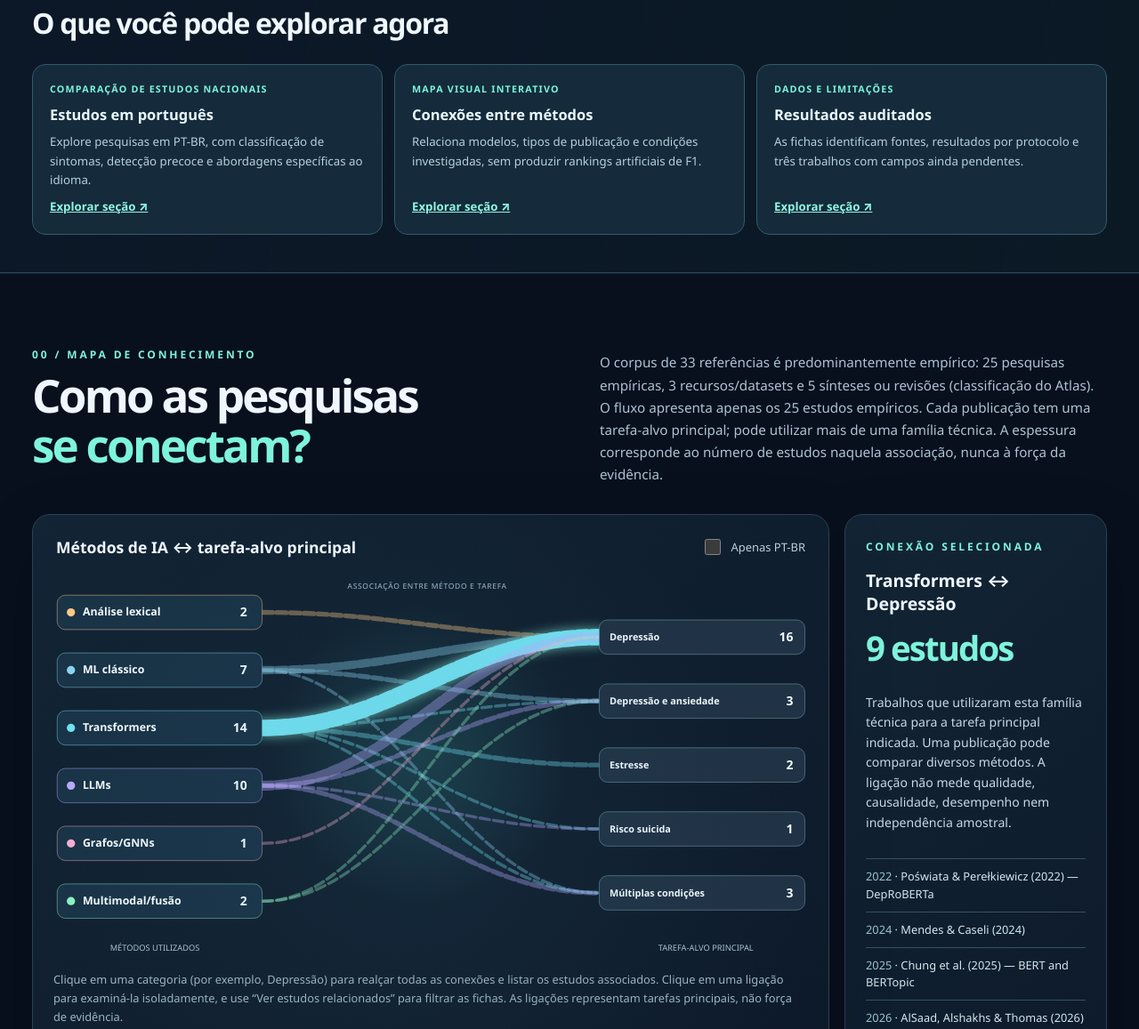
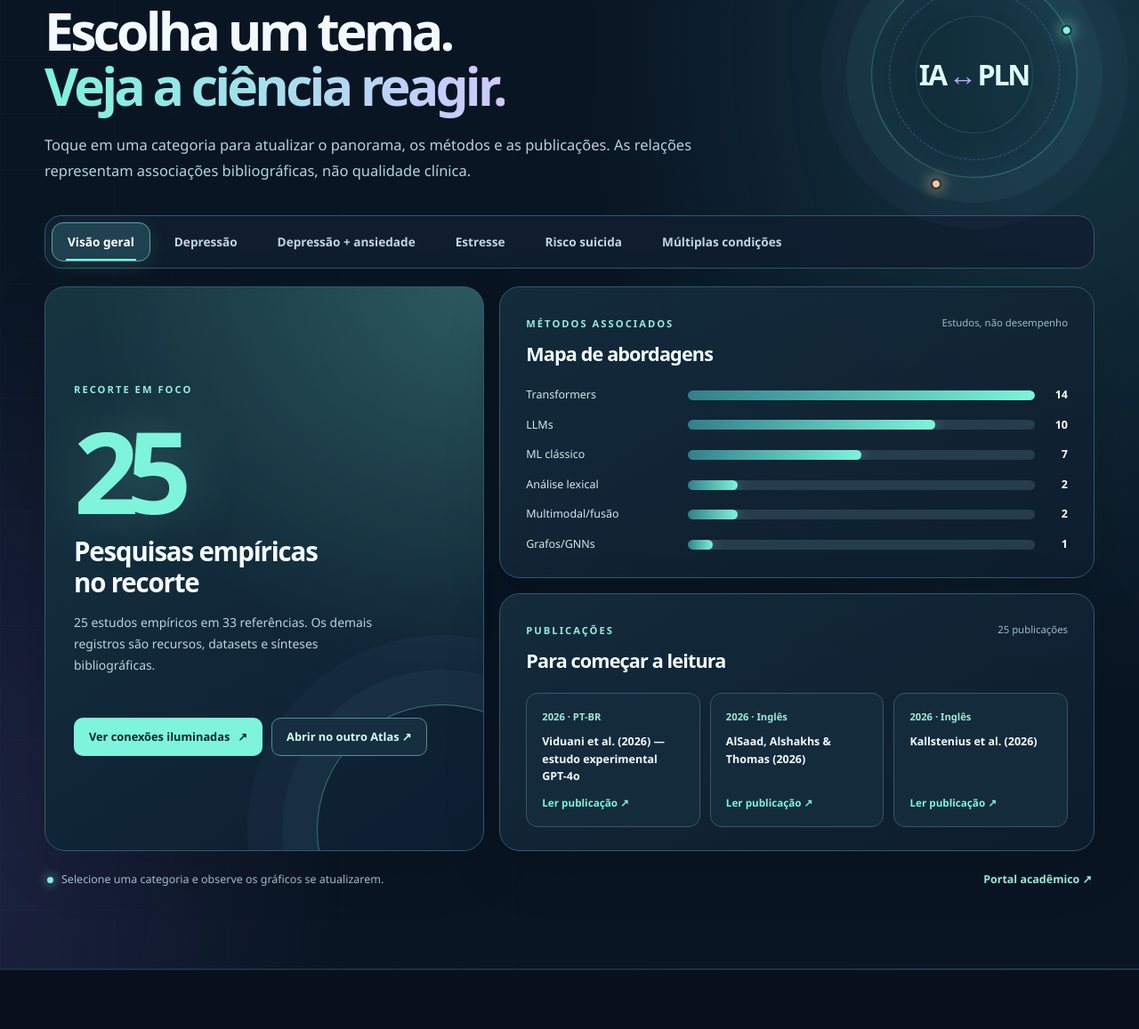
Before and after one commit to fernandomarquesaluno-svg/lia-fernando, a plain HTML site: page atividades/atlas/index.html in a window 1280 px wide. Shown: the part 989-2146 px from the top of the page at 89% size. Drawn offline with Linux system fonts and the light colour scheme.

Commit message:
Unificar experiência visual interativa do portal e do Atlas

```diff
--- /dev/null
+++ b/assets/discovery.css
@@ -0,0 +1,72 @@
+/* Identidade compartilhada: portal de IA + Atlas de evidências. */
+.evo-ready .verified-preview{display:none}
+.evo-explorer{--evo-accent:#7df4db;position:relative;isolation:isolate;padding:clamp(58px,7vw,105px) 0;color:#effbff;background:radial-gradient(ellipse 52% 75% at 93% 15%,#286a7663,transparent 80%),radial-gradient(ellipse 42% 70% at -4% 89%,#433c7959,transparent 80%),#091523;border-top:1px solid #43838a55;border-bottom:1px solid #43838a55;overflow:hidden;font-family:'DM Sans','Segoe UI',system-ui,sans-serif}
+.evo-explorer:before{content:"";position:absolute;inset:0;z-index:-1;opacity:.34;background-image:linear-gradient(#b7f6ff0c 1px,transparent 1px),linear-gradient(90deg,#b7f6ff0c 1px,transparent 1px);background-size:64px 64px;mask-image:linear-gradient(90deg,#000,transparent 75%);pointer-events:none}
+.evo-explorer:after{content:"";position:absolute;left:0;right:0;top:0;height:2px;background:linear-gradient(90deg,transparent,var(--evo-accent),#ac9aff,transparent);transition:background .5s}
+.evo-inner{width:min(1180px,calc(100% - 48px));margin:0 auto}
+.evo-heading{position:relative;display:grid;grid-template-columns:minmax(0,1fr) 270px;gap:25px;align-items:center;margin-bottom:35px}
+.evo-heading h2{font:700 clamp(2.4rem,4.6vw,4.8rem)/1.06 'Space Grotesk','DM Sans',system-ui,sans-serif;letter-spacing:-.065em;margin:16px 0 20px;max-width:850px;color:#f3faff}
+.evo-heading h2 em{font-style:normal;background:linear-gradient(95deg,#7df4db,#d1c8ff);color:transparent;-webkit-background-clip:text;background-clip:text}
+.evo-heading p{font-size:clamp(.9rem,1.5vw,1.03rem);line-height:1.8;max-width:740px;margin:0;color:#b6d2df}
+.evo-kicker,.evo-label{color:#93ecdc;font-size:.7rem;font-weight:900;letter-spacing:.18em;text-transform:uppercase}
+.evo-kicker{display:inline-flex;align-items:center;gap:12px}
+.evo-pulse{width:10px;height:10px;border-radius:50%;background:#8cffe1;box-shadow:0 0 0 5px #79f6db1d,0 0 22px #8effeb;animation:evoPulse 2.7s ease-in-out infinite}
+.evo-orbit{height:232px;width:232px;border-radius:50%;margin:0 auto;border:1px solid #7affdc5e;position:relative;display:grid;place-items:center;box-shadow:0 0 0 28px #7affdc0b,0 0 0 57px #a7a0ff08,inset 0 0 55px #5db0d21e;animation:evoOrbit 28s linear infinite}
+.evo-orbit:before,.evo-orbit:after{content:"";position:absolute;border-radius:50%;inset:19px;border:1px dashed #a39cff5e;transform:rotate(-26deg)}
+.evo-orbit:after{inset:49px;border-style:solid;border-color:#6ee4d735}
+.evo-orbit i{position:absolute;width:12px;height:12px;background:#82f7e2;border:2px solid #11283b;box-shadow:0 0 16px #82f7e2;border-radius:50%;top:-6px;left:calc(50% - 6px)}
+.evo-orbit i:nth-child(2){top:calc(50% - 6px);left:-6px;background:#b3a7ff;box-shadow:0 0 16px #b3a7ff}
+.evo-orbit i:nth-child(3){top:auto;bottom:17px;left:auto;right:17px;background:#ffcb91;box-shadow:0 0 16px #ffcb91}
+.evo-orbit b{font:800 2rem 'Space Grotesk',system-ui,sans-serif;letter-spacing:-.07em;color:#ddfdf7;animation:evoCounterOrbit 28s linear infinite}
+.evo-orbit b span{color:#b6aaff;margin:0 3px}
+.evo-tabs{display:flex;gap:9px;flex-wrap:wrap;padding:7px;margin:0 0 20px;background:#101f30e6;border:1px solid #35576a;border-radius:19px}
+.evo-topic{appearance:none;position:relative;overflow:hidden;background:transparent;border:1px solid transparent;border-radius:13px;padding:12px 17px;color:#bfd6e3;font-size:.85rem;font-weight:800;line-height:1.3;white-space:normal;transition:background .26s,border-color .26s,transform .26s,color .26s,box-shadow .26s;cursor:pointer}
+.evo-topic:before{content:"";position:absolute;inset:auto 15px 0 15px;height:2px;background:var(--topic);transform:scaleX(0);transition:transform .28s}
+.evo-topic:hover{color:white;background:#254356;transform:translateY(-2px)}
+.evo-topic.is-active{color:white;background:color-mix(in srgb,var(--topic) 15%,#102236);border-color:color-mix(in srgb,var(--topic) 58%,#263c4e);box-shadow:0 6px 25px color-mix(in srgb,var(--topic) 11%,transparent)}
+.evo-topic.is-active:before{transform:scaleX(1)}
+.evo-topic:focus-visible,.evo-action:focus-visible,.evo-study:focus-visible{outline:3px solid #ffd391;outline-offset:3px}
+.evo-workspace{display:grid;grid-template-columns:minmax(240px,.85fr) minmax(0,1.15fr);grid-template-areas:'focus analysis' 'focus publications';gap:17px;align-items:stretch}
+.evo-feature,.evo-analysis,.evo-publications{border:1px solid #315b6b;border-radius:23px;background:linear-gradient(150deg,#152e3eea,#0e1d2deb);box-shadow:0 18px 65px #00000021;position:relative;overflow:hidden}
+.evo-feature{grid-area:focus;min-height:435px;padding:32px;display:flex;flex-direction:column;justify-content:center;background:radial-gradient(circle at 100% 0%,color-mix(in srgb,var(--evo-accent) 23%,transparent),transparent 55%),linear-gradient(147deg,#173441,#0c1d30)}
+.evo-feature:after{content:"";position:absolute;right:-95px;bottom:-118px;width:280px;height:280px;border:1px solid color-mix(in srgb,var(--evo-accent) 40%,transparent);border-radius:50%;box-shadow:0 0 0 39px #80f1dd0a,0 0 0 78px #a29bff09;pointer-events:none}
+.evo-big{font:800 clamp(5rem,10vw,9rem)/1 'Space Grotesk',system-ui,sans-serif;letter-spacing:-.11em;color:var(--evo-accent);margin:18px 0 3px;transition:color .4s;text-shadow:0 0 65px color-mix(in srgb,var(--evo-accent) 27%,transparent);font-variant-numeric:tabular-nums}
+.evo-feature h3{font:700 clamp(1.45rem,2.3vw,2.2rem)/1.2 'Space Grotesk',system-ui,sans-serif;letter-spacing:-.04em;color:#f5fcff;margin:7px 0 14px;max-width:310px}
+.evo-feature p{font-size:.87rem;color:#bcd4df;line-height:1.72;max-width:360px;min-height:91px;margin:0}
+.evo-actions{display:flex;gap:10px;flex-wrap:wrap;margin-top:28px;z-index:1;position:relative}
+.evo-action{display:inline-flex;align-items:center;gap:9px;justify-content:center;min-height:43px;padding:10px 16px;border-radius:10px;background:var(--evo-accent);color:#06272b!important;font-weight:900;font-size:.8rem;text-decoration:none!important;border:1px solid transparent;transition:transform .2s,filter .2s,background .3s}
+.evo-action:hover{transform:translateY(-3px);filter:brightness(1.12)}
+.evo-action.evo-alt{background:#152f40;color:#d2fff3!important;border-color:#558e92}
+.evo-analysis{grid-area:analysis;padding:26px 29px}
+.evo-publications{grid-area:publications;padding:26px 29px}
+.evo-analysis-head{display:flex;align-items:start;justify-content:space-between;gap:15px;margin-bottom:22px}
+.evo-analysis-head h3{color:#f2fcff;font:700 1.35rem 'Space Grotesk',system-ui,sans-serif;letter-spacing:-.04em;margin:8px 0 0}
+.evo-annotation{font-size:.71rem;color:#9cbacb;text-align:right;margin-top:5px}
+.evo-bars{display:grid;gap:13px}
+.evo-bar-row{display:grid;grid-template-columns:minmax(115px,170px) 1fr 25px;gap:12px;align-items:center;font-size:.78rem;color:#d4e8ee;animation:evoSlideIn .53s cubic-bezier(.2,1,.3,1) both;animation-delay:var(--delay,0ms)}
+.evo-bar-row>span{overflow-wrap:anywhere}
+.evo-bar-track{height:11px;border-radius:9px;background:#263d4e;overflow:hidden}
+.evo-bar-track i{display:block;background:linear-gradient(90deg,#327f8a,var(--evo-accent));box-shadow:0 0 15px color-mix(in srgb,var(--evo-accent) 34%,transparent);height:100%;width:var(--bar-width);border-radius:inherit;animation:evoBarGrow .85s cubic-bezier(.2,1,.3,1) both;animation-delay:var(--delay,0ms)}
+.evo-bar-row b{font-variant-numeric:tabular-nums;text-align:right;color:#fff}
+.evo-cards{display:grid;grid-template-columns:repeat(3,minmax(0,1fr));gap:11px}
+.evo-study{display:flex;flex-direction:column;gap:9px;padding:17px;border:1px solid #375769;background:#142b3b;border-radius:13px;text-decoration:none!important;min-height:151px;animation:evoSlideIn .53s cubic-bezier(.2,1,.3,1) both;animation-delay:var(--delay,0ms);transition:transform .22s,border-color .22s,background .22s}
+.evo-study:hover{transform:translateY(-5px);background:#1b3a49;border-color:var(--evo-accent)}
+.evo-study span{font-size:.7rem;font-weight:800;color:#9de9dd}
+.evo-study strong{font-size:.78rem;line-height:1.55;color:#f2fbff;flex:1;overflow-wrap:anywhere}
+.evo-study small{color:var(--evo-accent);font-size:.73rem;font-weight:900}
+.evo-empty{margin:10px 0;color:#bdcedb}
+.evo-bottom{display:flex;justify-content:space-between;align-items:center;gap:18px;flex-wrap:wrap;padding:22px 3px 0;font-size:.78rem;color:#a8c3d1}
+.evo-bottom span{display:inline-flex;gap:9px;align-items:center}
+.evo-bottom i{display:inline-block;width:7px;height:7px;border-radius:50%;background:#8bf3dd;box-shadow:0 0 12px #8bf3dd}
+.evo-bottom a{color:#9df3e1!important;font-weight:800;text-decoration:none!important}
+.evo-changing .evo-feature h3,.evo-changing .evo-feature p,.evo-changing .evo-big{animation:evoTextIn .46s cubic-bezier(.2,1,.3,1) both}
+.evo-explorer .evo-publications a:hover,.evo-explorer .evo-action:hover{text-decoration:none}
+@keyframes evoTextIn{from{opacity:.3;transform:translateY(13px) scale(.98)}to{opacity:1;transform:none}}
+@keyframes evoSlideIn{from{opacity:0;transform:translateY(12px)}to{opacity:1;transform:none}}
+@keyframes evoBarGrow{from{transform:scaleX(0);transform-origin:left}to{transform:scaleX(1);transform-origin:left}}
+@keyframes evoPulse{50%{box-shadow:0 0 0 9px #79f6db0d,0 0 25px #8effeb}}
+@keyframes evoOrbit{to{transform:rotate(360deg)}}
+@keyframes evoCounterOrbit{to{transform:rotate(-360deg)}}
+@media(max-width:940px){.evo-heading{grid-template-columns:1fr 180px}.evo-orbit{width:160px;height:160px}.evo-workspace{grid-template-columns:1fr;grid-template-areas:'focus' 'analysis' 'publications'}.evo-feature{min-height:0;padding:28px}.evo-feature p{min-height:0;max-width:620px}.evo-big{font-size:6rem}.evo-cards{grid-template-columns:repeat(3,minmax(0,1fr))}}
+@media(max-width:650px){.evo-inner{width:calc(100% - 30px)}.evo-explorer{padding:55px 0}.evo-heading{display:block}.evo-heading h2{font-size:clamp(2.2rem,10vw,3.25rem)}.evo-heading p{font-size:.91rem}.evo-orbit{display:none}.evo-tabs{display:grid;grid-template-columns:repeat(2,minmax(0,1fr));gap:5px}.evo-topic{padding:11px 8px;font-size:.75rem}.evo-feature,.evo-analysis,.evo-publications{border-radius:17px}.evo-analysis,.evo-publications{padding:22px 18px}.evo-cards{grid-template-columns:1fr}.evo-study{min-height:0}.evo-bar-row{grid-template-columns:minmax(94px,125px) 1fr 18px;gap:8px;font-size:.72rem}.evo-annotation{font-size:.64rem}.evo-feature h3{max-width:none}.evo-bottom{font-size:.73rem}}
+@media(prefers-reduced-motion:reduce){.evo-explorer *, .evo-explorer *:before, .evo-explorer *:after{animation:none!important;transition:none!important;scroll-behavior:auto!important}}
--- /dev/null
+++ b/assets/discovery.js
@@ -0,0 +1,135 @@
+/* Explorador por condição — mesma experiência nos dois Atlas e no portal. */
+(() => {
+  'use strict';
+  const script = document.currentScript;
+  const source = script.dataset.source || 'estudos.json';
+  const atlasLink = script.dataset.atlas || './';
+  const companion = script.dataset.counterpart || '';
+  const home = script.dataset.home || '';
+  const isAtlas = script.dataset.kind === 'atlas';
+  const anchor = isAtlas ? document.querySelector('#conexoes') : document.querySelector('.hero');
+  if (!anchor) return;
+
+  const topics = [
+    {key: 'Todas', label: 'Visão geral', color: '#7df4db'},
+    {key: 'Depressão', label: 'Depressão', color: '#7df4db'},
+    {key: 'Depressão e ansiedade', label: 'Depressão + ansiedade', color: '#9eaeff'},
+    {key: 'Estresse', label: 'Estresse', color: '#ffcb91'},
+    {key: 'Risco suicida', label: 'Risco suicida', color: '#ff94b3'},
+    {key: 'Múltiplas condições', label: 'Múltiplas condições', color: '#8ad9ff'}
+  ];
+  const safe = value => String(value ?? '').replace(/[&<>"']/g, char => ({'&':'&amp;','<':'&lt;','>':'&gt;','"':'&quot;',"'":'&#39;'}[char]));
+  const section = document.createElement('section');
+  section.className = 'evo-explorer';
+  section.id = 'atlas-categorias';
+  section.setAttribute('aria-labelledby', 'evo-title');
+  section.innerHTML = [
+    '<div class="evo-inner">',
+      '<div class="evo-heading"><div><span class="evo-kicker"><span class="evo-pulse"></span> EXPLORAÇÃO INTERATIVA / 2020–2026</span>',
+      '<h2 id="evo-title">Escolha um tema.<br><em>Veja a ciência reagir.</em></h2>',
+      '<p>Toque em uma categoria para atualizar o panorama, os métodos e as publicações. As relações representam associações bibliográficas, não qualidade clínica.</p></div>',
+      '<div class="evo-orbit" aria-hidden="true"><i></i><i></i><i></i><b>IA<span>↔</span>PLN</b></div></div>',
+      '<div class="evo-tabs" role="group" aria-label="Escolher condição investigada">',
+       topics.map(t => '<button class="evo-topic" type="button" data-topic="'+safe(t.key)+'" style="--topic:'+t.color+'" aria-pressed="false">'+safe(t.label)+'</button>').join(''),
+      '</div>',
+      '<div class="evo-workspace" aria-live="polite" aria-atomic="false">',
+        '<div class="evo-feature"><span class="evo-label">RECORTE EM FOCO</span><div class="evo-big" id="evo-count">–</div><h3 id="evo-topic-title">Explorando as evidências</h3><p id="evo-context">Carregando os estudos…</p>',
+          '<div class="evo-actions"><a class="evo-action" id="evo-go" href="'+safe(isAtlas?'#conexoes':atlasLink+'#conexoes')+'">'+(isAtlas?'Ver conexões iluminadas':'Explorar rede completa')+' <span aria-hidden="true">↗</span></a>',
+          (companion ? '<a class="evo-action evo-alt" id="evo-companion" href="'+safe(companion)+'">Abrir no outro Atlas ↗</a>' : '')+'</div>',
+        '</div>',
+        '<div class="evo-analysis"><div class="evo-analysis-head"><div><span class="evo-label">MÉTODOS ASSOCIADOS</span><h3>Mapa de abordagens</h3></div><span class="evo-annotation">Estudos, não desempenho</span></div><div class="evo-bars" id="evo-methods"></div></div>',
+        '<div class="evo-publications"><div class="evo-analysis-head"><div><span class="evo-label">PUBLICAÇÕES</span><h3>Para começar a leitura</h3></div><span class="evo-annotation" id="evo-sample">Recorte científico</span></div><div class="evo-cards" id="evo-studies"></div></div>',
+      '</div>',
+      '<div class="evo-bottom"><span><i></i> Selecione uma categoria e observe os gráficos se atualizarem.</span>',
+      (home ? '<a href="'+safe(home)+'">Portal acadêmico ↗</a>' : '<a href="'+safe(atlasLink)+'">Ir ao Atlas científico ↗</a>'),
+      '</div>',
+    '</div>'
+  ].join('');
+  if (isAtlas) anchor.insertAdjacentElement('beforebegin', section);
+  else anchor.insertAdjacentElement('afterend', section);
+
+  const q = selector => section.querySelector(selector);
+  const allButtons = [...section.querySelectorAll('.evo-topic')];
+  const reduceMotion = window.matchMedia('(prefers-reduced-motion: reduce)').matches;
+  let studies = [];
+  let active = 'Todas';
+  const isEmpirical = item => item.analysisTaxonomy?.publicationKind === 'empirico';
+
+  function updateExistingNetwork(topic) {
+    if (!isAtlas) return;
+    const diagram = document.querySelector('#conexaoViz');
+    if (!diagram) return;
+    if (topic === 'Todas') {
+      const clear = document.querySelector('#clearConnectionSelection');
+      if (clear && !clear.hidden) clear.click();
+    } else {
+      const match = [...diagram.querySelectorAll('.c-hub[data-c]')].find(node => node.dataset.c === topic);
+      if (match) {
+        const selected = match.classList.contains('selected');
+        if (!selected) match.dispatchEvent(new MouseEvent('click', {bubbles: true}));
+      }
+    }
+  }
+
+  function activate(topic, opts = {}) {
+    const current = topics.find(t => t.key === topic) || topics[0];
+    active = current.key;
+    section.style.setProperty('--evo-accent', current.color);
+    allButtons.forEach(button => {
+      const selected = button.dataset.topic === active;
+      button.classList.toggle('is-active', selected);
+      button.setAttribute('aria-pressed', String(selected));
+    });
+    const chosen = studies.filter(item => isEmpirical(item) && (active === 'Todas' || item.analysisTaxonomy.primaryTask === active));
+    const count = chosen.length;
+    q('#evo-count').textContent = String(count).padStart(2, '0');
+    q('#evo-topic-title').textContent = active === 'Todas' ? 'Pesquisas empíricas no recorte' : current.label;
+    q('#evo-context').textContent = active === 'Todas'
+      ? '25 estudos empíricos em 33 referências. Os demais registros são recursos, datasets e sínteses bibliográficas.'
+      : count + (count === 1 ? ' estudo empírico relacionado à tarefa-alvo principal. ' : ' estudos empíricos relacionados à tarefa-alvo principal. ') + 'A mesma publicação pode utilizar mais de um método.';
+    const countMethods = new Map();
+    chosen.forEach(item => (item.analysisTaxonomy.methodFamilies || []).forEach(method => countMethods.set(method, (countMethods.get(method) || 0) + 1)));
+    const ranked = [...countMethods.entries()].sort((a,b) => b[1]-a[1] || a[0].localeCompare(b[0], 'pt-BR')).slice(0, 6);
+    const max = Math.max(1, ...ranked.map(pair => pair[1]));
+    q('#evo-methods').innerHTML = ranked.length ? ranked.map((pair, index) =>
+      '<div class="evo-bar-row" style="--delay:'+index*65+'ms"><span>'+safe(pair[0])+'</span><div class="evo-bar-track"><i style="--bar-width:'+(pair[1]/max*100)+'%"></i></div><b>'+pair[1]+'</b></div>'
+    ).join('') : '<p class="evo-empty">Nenhum método classificado neste recorte.</p>';
+    const recent = chosen.slice().sort((a,b) => b.year-a.year || a.id-b.id).slice(0, 3);
+    q('#evo-sample').textContent = count + (count === 1 ? ' publicação' : ' publicações');
+    q('#evo-studies').innerHTML = recent.map((item,index) =>
+      '<a class="evo-study" style="--delay:'+index*70+'ms" href="'+safe(item.url)+'" target="_blank" rel="noopener noreferrer"><span>'+item.year+' · '+safe(item.language)+'</span><strong>'+safe(item.title)+'</strong><small>Ler publicação ↗</small></a>'
+    ).join('') || '<p class="evo-empty">Nenhuma publicação empírica nesta categoria.</p>';
+    const url = atlasLink + (active === 'Todas' ? '' : '?categoria='+encodeURIComponent(active)) + '#atlas-categorias';
+    if (!isAtlas) q('#evo-go').href = url;
+    const companionLink = q('#evo-companion');
+    if (companionLink) companionLink.href = companion + (active === 'Todas' ? '' : '?categoria='+encodeURIComponent(active)) + '#atlas-categorias';
+    if (isAtlas && !opts.skipNetwork) updateExistingNetwork(active);
+    if (!reduceMotion && !opts.initial) {
+      section.classList.remove('evo-changing');
+      void section.offsetWidth;
+      section.classList.add('evo-changing');
+    }
+  }
+
+  section.addEventListener('click', event => {
+    const button = event.target.closest('.evo-topic');
+    if (button && studies.length) activate(button.dataset.topic);
+  });
+  async function initialize() {
+    try {
+      const embedded = document.querySelector('#studiesEmbedded');
+      const parsed = embedded ? JSON.parse(embedded.textContent) : await (await fetch(source)).json();
+      if (!Array.isArray(parsed.studies)) throw new Error('Estrutura de estudos ausente');
+      studies = parsed.studies;
+      const query = new URLSearchParams(location.search).get('categoria');
+      const initial = topics.some(topic => topic.key === query) ? query : 'Todas';
+      activate(initial, {initial: true});
+      if (isAtlas) document.body.classList.add('evo-ready');
+    } catch (error) {
+      console.error('Explorador de condições:', error);
+      q('#evo-context').textContent = 'Não foi possível carregar os dados. A biblioteca científica permanece acessível.';
+      q('#evo-methods').innerHTML = '<p class="evo-empty">Dados temporariamente indisponíveis.</p>';
+    }
+  }
+  initialize();
+})();
--- a/atividades/atlas/index.html
+++ b/atividades/atlas/index.html
@@ -135,12 +135,9 @@
 #openTour,#tourLayer{display:none!important}
 .connect-side .c-studies{max-height:360px;overflow-y:auto;scrollbar-width:thin}
 </style>
+<link rel="stylesheet" href="../../assets/discovery.css">
 </head>
 <body>
-<div role="region" aria-label="Matriz científica para apresentação" style="position:relative;z-index:35;background:#0b3642;border-bottom:2px solid #7df4db;color:#edfffb;padding:13px 18px;text-align:center;font:800 15px/1.5 system-ui,sans-serif">
-  A matriz técnica com 33 estudos, filtros de datasets, plataformas e acesso já está disponível.
-  <a href="./matriz-cientifica-33.html" style="display:inline-block;color:#061d22;background:#89f5de;padding:9px 17px;border-radius:9px;margin-left:12px;text-decoration:none;font-weight:900">Abrir matriz científica interativa ↗</a>
-</div>
 <a class="skip" href="#estudos">Pular para o explorador de estudos</a>
 <div id="ambient" aria-hidden="true"></div>
 <header class="topbar">
@@ -162,6 +159,7 @@
    <div class="hero-actions">
     <a class="action" href="#conexoes">Explorar relações científicas <span aria-hidden="true">↗</span></a>
     <a class="action secondary" href="#comparar">Comparar métodos <span aria-hidden="true">⇄</span></a>
+    <a class="action secondary" href="./matriz-cientifica-33.html">Matriz técnica de 33 estudos ↗</a>
    </div>
    <div class="hero-stats" aria-label="Indicadores bibliográficos">
     <div class="stat"><strong id="heroCount">33</strong><span>referências mapeadas</span></div>
@@ -888,4 +886,5 @@ init();
  drawCriteria();rank();
 })();
 </script>
+<script src="../../assets/discovery.js" data-kind="atlas" data-source="estudos.json" data-atlas="./" data-home="../../index.html" data-counterpart="https://fernandomarquesaluno-svg.github.io/depression_poject/tabelas/comparativo/"></script>
 </body></html>
```
Also changed, not shown: assets/main.js (+10 -0 lines), assets/style.css (+1 -0 lines).
